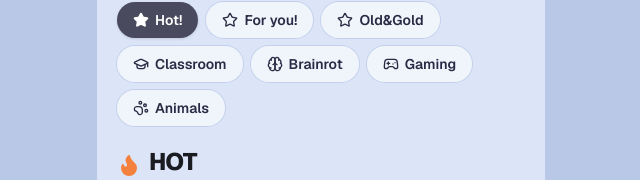
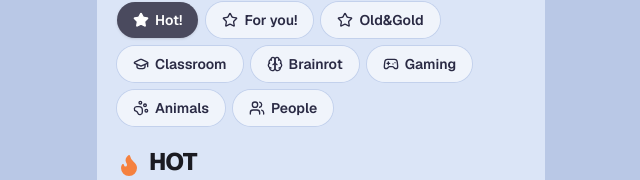
Before and after one commit to Team-Brainrot/popreference, a Next.js app: page / in a window 1280 px wide. Shown: the part 211-391 px from the top of the page, without its empty margins (319-959 px from the left). Built offline with nearby package versions, Linux system fonts and the light colour scheme; no server answers; the database is empty.

Commit message:
feat: add "people" filter and related UI components
Added new filter category for "people" with tags and corresponding UI component.

Co-authored-by: kadynnotkayden <191530987+kadynnotkayden@users.noreply.github.com>

```diff
--- a/components/filter-pills.tsx
+++ b/components/filter-pills.tsx
@@ -1,6 +1,6 @@
 "use client"
 
-import { Star, GraduationCap, Brain, Gamepad2, PawPrint, type LucideIcon } from "lucide-react"
+import { Star, GraduationCap, Brain, Gamepad2, PawPrint, Users, type LucideIcon } from "lucide-react"
 
 export type FilterKey =
   | "hot"
@@ -10,6 +10,7 @@ export type FilterKey =
   | "brainrot"
   | "gaming"
   | "animals"
+  | "people"
 
 // Tag-based categories. A meme matches when it carries any of the listed tags.
 export const categoryTags: Partial<Record<FilterKey, string[]>> = {
@@ -17,6 +18,7 @@ export const categoryTags: Partial<Record<FilterKey, string[]>> = {
   brainrot: ["brainrot"],
   gaming: ["gaming"],
   animals: ["animals"],
+  people: ["people", "streamer", "music"],
 }
 
 const filters: { key: FilterKey; label: string; icon: LucideIcon }[] = [
@@ -27,6 +29,7 @@ const filters: { key: FilterKey; label: string; icon: LucideIcon }[] = [
   { key: "brainrot", label: "Brainrot", icon: Brain },
   { key: "gaming", label: "Gaming", icon: Gamepad2 },
   { key: "animals", label: "Animals", icon: PawPrint },
+  { key: "people", label: "People", icon: Users },
 ]
 
 type FilterPillsProps = {
--- a/components/meme-feed.tsx
+++ b/components/meme-feed.tsx
@@ -22,6 +22,7 @@ const sectionLabels: Record<FilterKey, string> = {
   brainrot: "BRAINROT",
   gaming: "GAMING",
   animals: "ANIMALS",
+  people: "PEOPLE",
 }
 
 export function MemeFeed({ nicheScores }: { nicheScores: NicheMap }) {
```
Also changed, not shown: 1 other file (tests, documents, lock files or other folders).
